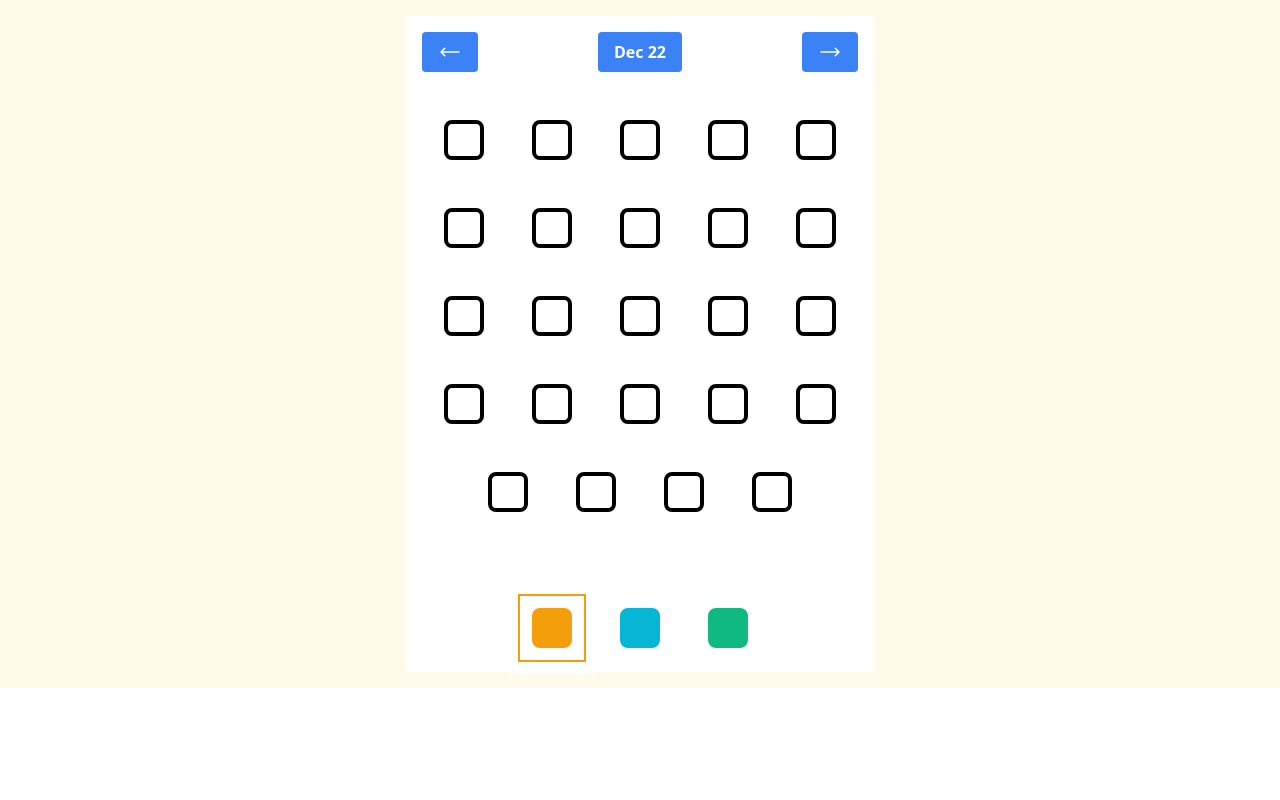
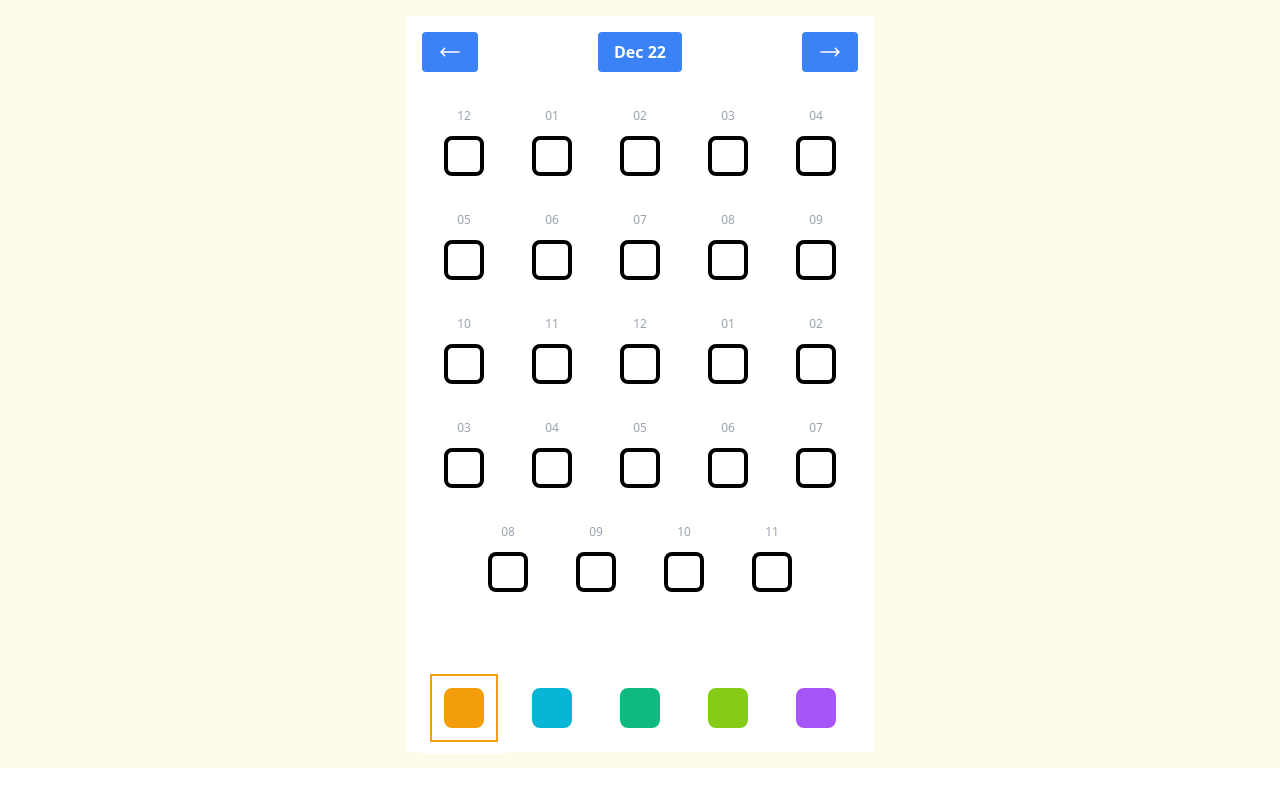
Before and after one commit to nithin001/wheredidmytimego, a React (Create React App) app: page / in a window 1280 px wide. Built offline with nearby package versions, Linux system fonts and the light colour scheme.

Commit message:
Add two more colors

```diff
--- a/src/App.jsx
+++ b/src/App.jsx
@@ -4,7 +4,7 @@ import CurrentDay from "./CurrentDay";
 import Colors from "./Colors";
 
 function App() {
-  const colors = ["amber", "cyan", "emerald"];
+  const colors = ["amber", "cyan", "emerald", "lime", "purple"];
   const [date, setDate] = useState(new Date());
   const [color, setColor] = useState(colors[0]);
   const [coord, setCoord] = useState({ x: 0, y: 0 });
--- a/src/CurrentDay.jsx
+++ b/src/CurrentDay.jsx
@@ -13,7 +13,9 @@ function CurrentDay({ date, coord, color }) {
     <div className="flex flex-wrap mx-auto justify-center mt-2">
       {hours.map((hour) => {
         const id = `${formattedDate}-${hour}`;
-        return <Hour key={id} id={id} coord={coord} color={color} />;
+        return (
+          <Hour key={id} id={id} hour={hour} coord={coord} color={color} />
+        );
       })}
     </div>
   );
--- a/src/Hour.jsx
+++ b/src/Hour.jsx
@@ -2,6 +2,7 @@ import React, { useEffect, useRef } from "react";
 import { StopIcon } from "@heroicons/react/24/outline";
 import { StopIcon as SolidStopIcon } from "@heroicons/react/24/solid";
 import useLocalStorage from "./useLocalStorage";
+import moment from "moment";
 
 const isHourHovered = (hour, x, y) => {
   if (hour.left < x && hour.right > x && hour.top < y && hour.bottom > y) {
@@ -10,7 +11,7 @@ const isHourHovered = (hour, x, y) => {
   return false;
 };
 
-function Hour({ id, coord, color }) {
+function Hour({ id, coord, color, hour }) {
   const [selected, setSelected] = useLocalStorage(id, false);
   const ref = useRef(null);
 
@@ -24,12 +25,17 @@ function Hour({ id, coord, color }) {
     }
   }, [coord.x, coord.y, id, setSelected, color]);
 
+  const number = moment(hour, ["HH"]).format("hh");
+
   return (
-    <div ref={ref}>
+    <div className="flex flex-col items-center m-1 md:m-3" ref={ref}>
+      <span className="text-xs text-gray-400">{number}</span>
       {selected ? (
-        <SolidStopIcon className={`h-12 w-12 md:h-16 md:w-16 m-1 md:m-3 text-${selected}-500`} />
+        <SolidStopIcon
+          className={`h-12 w-12 md:h-16 md:w-16 text-${selected}-500`}
+        />
       ) : (
-        <StopIcon className="h-12 w-12 md:h-16 md:w-16 m-1 md:m-3" />
+        <StopIcon className="h-12 w-12 md:h-16 md:w-16" />
       )}
     </div>
   );
--- a/tailwind.config.js
+++ b/tailwind.config.js
@@ -6,9 +6,13 @@ module.exports = {
     "bg-amber-500",
     "bg-cyan-500",
     "bg-emerald-500",
+    "bg-lime-500",
+    "bg-purple-500",
     "text-amber-500",
     "text-cyan-500",
     "text-emerald-500",
+    "text-lime-500",
+    "text-purple-500",
   ],
   theme: {
     extend: {},
```
